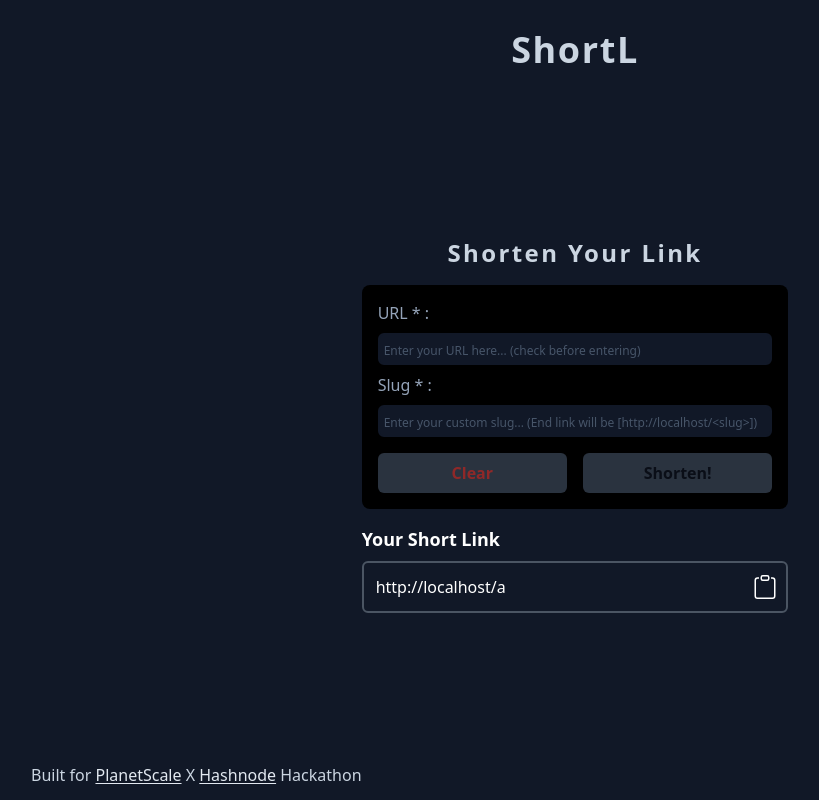
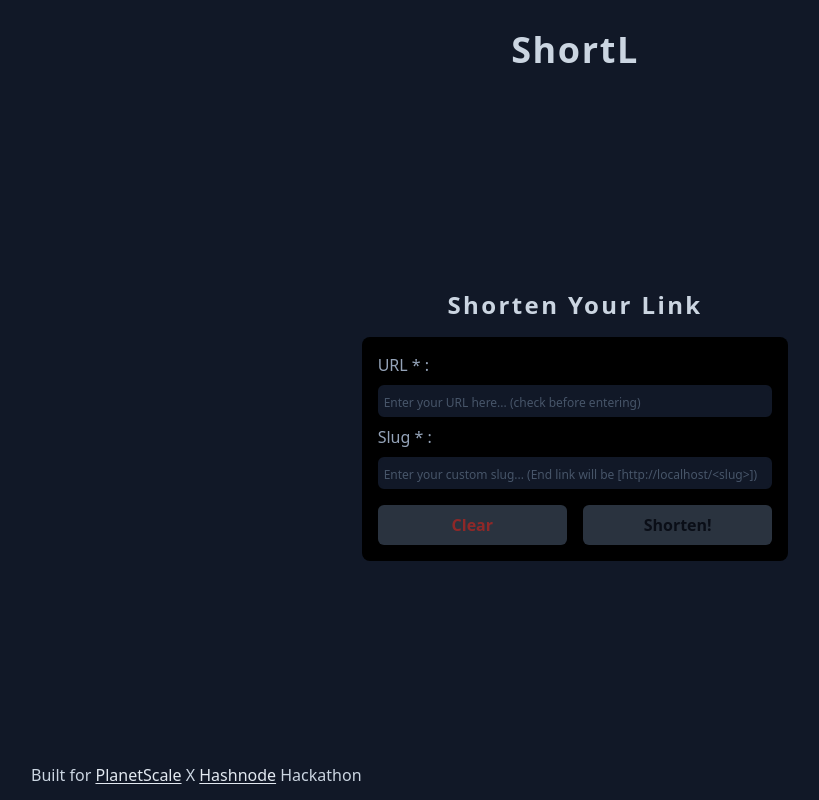
Before and after one commit to akashdoppalapudi/shortl, a Next.js app: page /create in a window 1280 px wide. Shown: the whole page, without its empty margins (65-884 px from the left). Built offline with nearby package versions, Linux system fonts and the light colour scheme.

Commit message:
fixed bug : removed a from slug

```diff
--- a/pages/create.tsx
+++ b/pages/create.tsx
@@ -6,7 +6,7 @@ import ShortLinkForm from '../components/ShortLinkForm';
 import { ShortLink, ShortLinkCreate } from '../models/ShortLink';
 
 const Create: NextPage = () => {
-	const [shortLinkSlug, setShortLinkSlug] = useState<string>('a');
+	const [shortLinkSlug, setShortLinkSlug] = useState<string>('');
 	const [pageOrigin, setPageOrigin] = useState<string>('');
 	const [isCopied, setIsCopied] = useState<boolean>(false);
 
```
